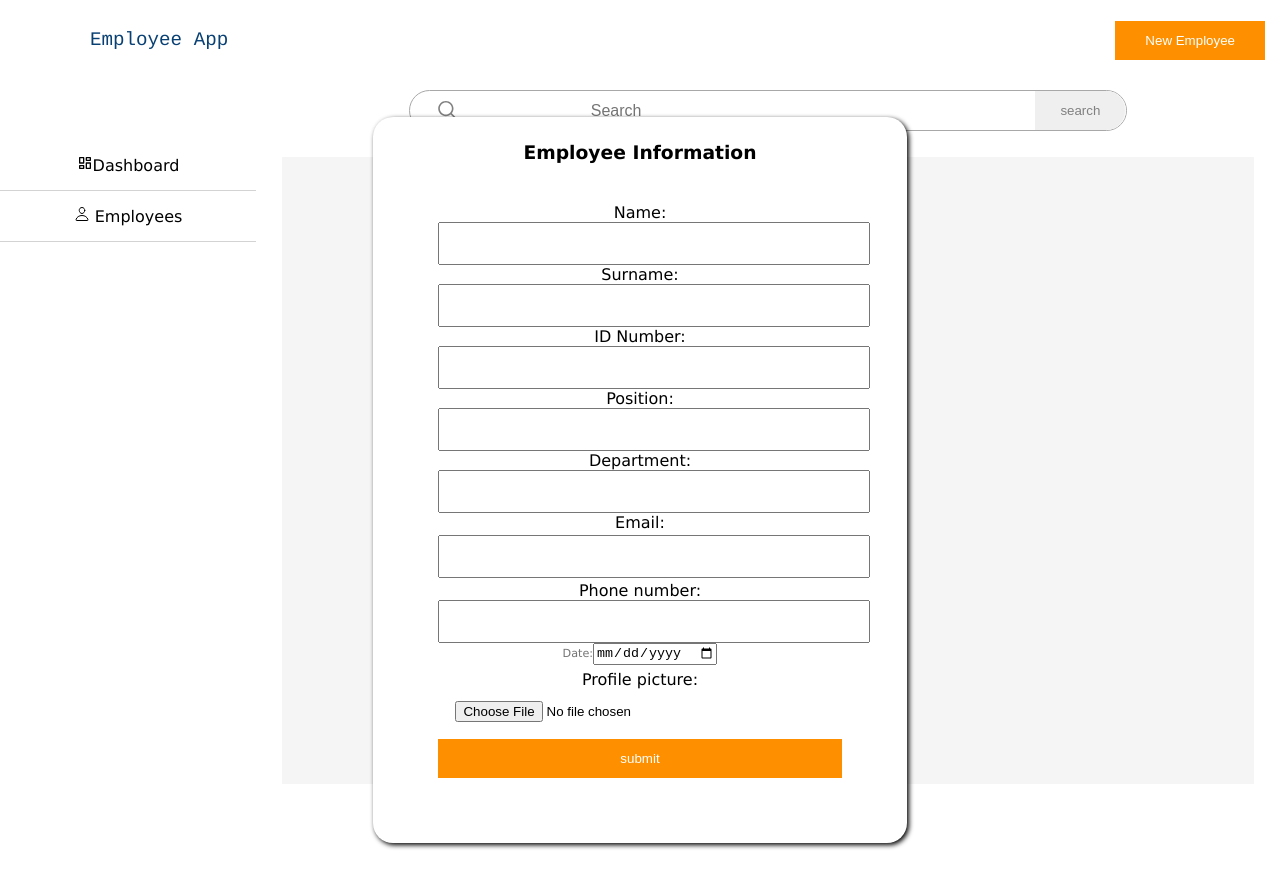
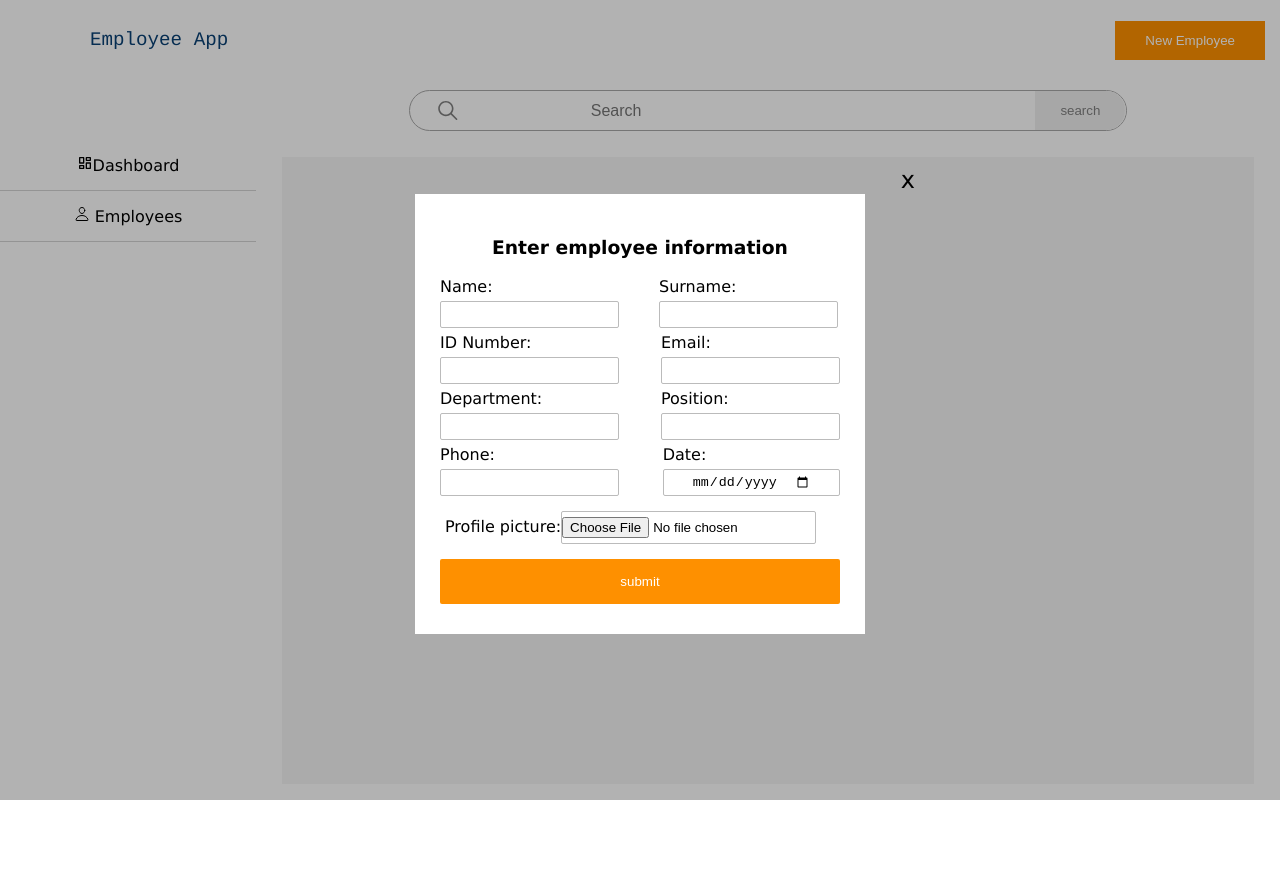
Before and after one commit to Lspacedev/employee-app, a React (Create React App) app: page / in a window 1280 px wide. Both pictures are taken after a click on the button "New Employee". After the commit the page ends 800 px from the top, so only its background shows below. Built offline with nearby package versions, Linux system fonts and the light colour scheme.

Commit message:
updated styles

```diff
--- a/src/App.css
+++ b/src/App.css
@@ -98,8 +98,6 @@ body,
   width: 90%;
 }
 
-* {
-}
 
 .search-div {
   margin: 10px 0px;
@@ -148,55 +146,89 @@ body,
   background-color: rgb(222, 222, 222);
 }
 .Form {
-  position: absolute;
-  z-index: 1;
+  position: fixed;
+  width: 100%;
+  height: 100%;
+  top: 0;
+  left: 0;
+  right: 0;
+  bottom: 0;
+  background-color: rgba(0,0,0,0.3);
+  z-index: 2;
+  cursor: pointer;
   padding: 0px;
   margin: 0px;
-  height: 100%;
-  width: 100%;
 
   display: flex;
   justify-content: center;
   align-items: center;
 }
 
-.form-div {
+.form-div form {
+
+  margin: 0 auto 0 auto;
   padding: 25px;
-  box-shadow: 2px 2px 5px black;
-  border-radius: 20px;
+  width: 400px;
+  height: auto;
+  overflow: hidden;
   background-color: white;
 }
 
-.form-div form {
-  padding: 40px;
+
+.name-surname, .id-number-email, .department-position, .phone-number-date{
+  display: flex;
+  text-align: start;
+  gap: 40px;
+  padding: 0px;
+  margin: 0px;
+
+}
+#date {
+  padding: 4px 28px;
+}
+#lname, #fname {
+
+}
+.form-div form input {
+
+  margin: 5px 0px;
+  padding: 5px 0px;
+  outline: none;
+  border: 1px solid #bbb;
+  border-radius: 2px;
 }
 
-.form-div h3 {
+
+
+.form-div
+.form-div form label {
+  margin: 0px;
   padding: 0px;
-  margin: 0px;
+  color: rgb(133, 133, 133);
+  cursor: pointer;
+
 }
 
-.form-div input[type="text"],
-input[type="email"],
-input[type="file"] {
+.form-div input[type="submit"] {
+  padding: 15px 50px;
+  width: auto;
+  background-color: #fe9000;
+  border: none;
+  color: white;
+  cursor: pointer;
+  display: inline-block;
   width: 100%;
-  padding: 12px;
-
-  resize: vertical;
-}
-
-input[type="submit"] {
-  width: 100%;
-  background-color: #fe9000;
-  color: white;
-  padding: 12px 20px;
-  border: none;
-  cursor: pointer;
 }
 
 .form-div input[type="submit"]:hover {
   background-color: #094074;
   color: white;
+}
+
+.form-close {
+  text-align: end;
+  font-size: 1.5rem;
+  margin-right: -50px;
 }
 
 .employees-display {
@@ -228,6 +260,7 @@ input[type="submit"] {
 .Employee {
   padding: 10px;
   grid-template-rows: auto auto auto;
+  text-align:start;
 }
 
 .update-form input[type="text"],
@@ -247,6 +280,7 @@ input[type="email"] {
   flex-direction: column;
   align-items: start;
   margin: 5px;
+
 }
 .profile-pic {
   display: flex;
@@ -260,18 +294,24 @@ input[type="email"] {
 
 .profile-name .name {
   font-weight: bold;
+  width: 200px;
+  word-wrap: break-word;
+
 }
 
 .profile-name .position {
+  width: 200px;
+  word-wrap: break-word;
+
   font-weight: bold;
   font-size: 0.7rem;
   color: rgb(117, 117, 117);
   text-align: start;
-  margin: 3px;
+  margin: 3px 0px;
 }
 .department-date {
   display: flex;
-  justify-content: space-around;
+  justify-content: space-between;
 }
 
 .department-value,
@@ -279,6 +319,7 @@ input[type="email"] {
   font-weight: bold;
   color: black;
   text-align: start;
+
 }
 
 .department,
@@ -339,9 +380,6 @@ input[type="email"] {
 .delete:hover {
   color: #fe9000;
 }
-#email {
-  padding: 12px;
-}
 
 
 
@@ -352,6 +390,32 @@ input[type="email"] {
   .delete-update {
     gap: 80px;
   }
+
+  .form-div form {
+
+    margin: 0 auto 0 auto;
+    padding: 2px 25px;
+    width: 70%;
+    height: auto;
+    overflow: hidden;
+    background-color: white;
+  }
+
+
+  .name-surname, .id-number-email, .department-position, .phone-number-date{
+    display: flex;
+    flex-direction: column;
+    text-align: start;
+    gap: 0px;
+    padding: 0px;
+    margin: 0px;
+
+  }
+  .form-div form input {
+    float: right;
+  }
+
+
 
 }
 
@@ -383,6 +447,12 @@ input[type="email"] {
     border-bottom: 1px solid lightgray;
     margin-bottom: 2px;
   }
+  .form-close {
+    text-align: end;
+    font-size: 1.5rem;
+    margin-right: 0px;
+  }
+
 
 }
 
@@ -408,6 +478,43 @@ input[type="email"] {
     border-bottom: 1px solid lightgray;
     margin-bottom: 2px;
   }
+  .form-div form input {
+    float: none;
+    width: 100%;
+  }
+  #date {
+    padding: 4px 0px;
+  }
+
+  .form-div h3 {
+    font-size: 1rem;
+  }
+
+  .Form {
+    overflow-y: scroll;
+
+  }
+
+  .form-div {
+    overflow-y: scroll;
+
+  }
+
+  .form-div form {
+    overflow-y: scroll;
+    padding-top: 0px;
+    padding-bottom: 10px;
+  }
+
+  .form-div form input {
+
+    margin: 0px;
+    padding: 0px;
+    outline: none;
+    border: 1px solid #bbb;
+    border-radius: 2px;
+  }
+
 
 
 }
--- a/src/App.js
+++ b/src/App.js
@@ -17,20 +17,24 @@ function App() {
         employee.id === obj.id ||
         employee.surname === obj.surname ||
         employee.email === obj.email ||
-        employee.phone === obj.phone
+        employee.phone === obj.phone,
     );
 
     console.log("filter", filteredEmployee, obj);
 
     //if employee doesn't exist add them
     if (filteredEmployee.length === 0) {
-      setEmployees((prev) => [...prev, obj]);
+      if (obj.name === "" || obj.surname === "") {
+        alert("PLease enter employee name and surname.");
+      } else {
+        setEmployees((prev) => [...prev, obj]);
+      }
     }
   }
 
   function handleDeleteEmployee(id) {
     const filteredEmployees = employees.filter(
-      (employee) => employee.id !== id
+      (employee) => employee.id !== id,
     );
     setEmployees(filteredEmployees);
   }
--- a/src/components/Form.js
+++ b/src/components/Form.js
@@ -36,13 +36,20 @@ function Form({ handleAddEmployees, toggleClicked }) {
     toggleClicked();
   }
 
+  function handleFormClose() {
+    toggleClicked();
+  }
+
   return (
     <div className="Form">
       <div className="form-div">
-        <h3>Employee Information</h3>
+        <div className="form-close" onClick={handleFormClose}>
+          x
+        </div>
+        <form>
+          <h3>Enter employee information</h3>
 
-        <form>
-          <div className="name">
+          <div className="name-surname">
             <label htmlFor="fname">
               Name:
               <input
@@ -53,8 +60,6 @@ function Form({ handleAddEmployees, toggleClicked }) {
                 value={obj.name}
               />
             </label>
-          </div>
-          <div className="surname">
             <label htmlFor="lname">
               Surname:
               <input
@@ -66,7 +71,7 @@ function Form({ handleAddEmployees, toggleClicked }) {
               />
             </label>
           </div>
-          <div className="id-number">
+          <div className="id-number-email">
             <label htmlFor="id-number">
               ID Number:
               <input
@@ -77,8 +82,29 @@ function Form({ handleAddEmployees, toggleClicked }) {
                 value={obj.id}
               />
             </label>
+            <label htmlFor="email">
+              Email:
+              <input
+                type="email"
+                id="email"
+                name="email"
+                onChange={(e) => handleChange(e)}
+                value={obj.email}
+              />
+            </label>
           </div>
-          <div className="position">
+
+          <div className="department-position">
+            <label htmlFor="department">
+              Department:
+              <input
+                type="text"
+                id="department"
+                name="department"
+                onChange={(e) => handleChange(e)}
+                value={obj.department}
+              />
+            </label>
             <label htmlFor="position">
               Position:
               <input
@@ -90,33 +116,10 @@ function Form({ handleAddEmployees, toggleClicked }) {
               />
             </label>
           </div>
-          <div className="department-input">
-            <label htmlFor="department">
-              Department:
-              <input
-                type="text"
-                id="department"
-                name="department"
-                onChange={(e) => handleChange(e)}
-                value={obj.department}
-              />
-            </label>
-          </div>
-          <div className="email">
-            <label htmlFor="email">
-              Email:
-              <input
-                type="email"
-                id="email"
-                name="email"
-                onChange={(e) => handleChange(e)}
-                value={obj.email}
-              />
-            </label>
-          </div>
-          <div className="phone-number">
+
+          <div className="phone-number-date">
             <label htmlFor="phone-number">
-              Phone number:
+              Phone:
               <input
                 type="text"
                 id="phone-number"
@@ -125,8 +128,6 @@ function Form({ handleAddEmployees, toggleClicked }) {
                 value={obj.phone}
               />
             </label>
-          </div>
-          <div className="date">
             <label htmlFor="date">
               Date:
               <input
@@ -138,6 +139,7 @@ function Form({ handleAddEmployees, toggleClicked }) {
               />
             </label>
           </div>
+
           <div className="profile-pic">
             <label htmlFor="profile-pic">
               Profile picture:
```
